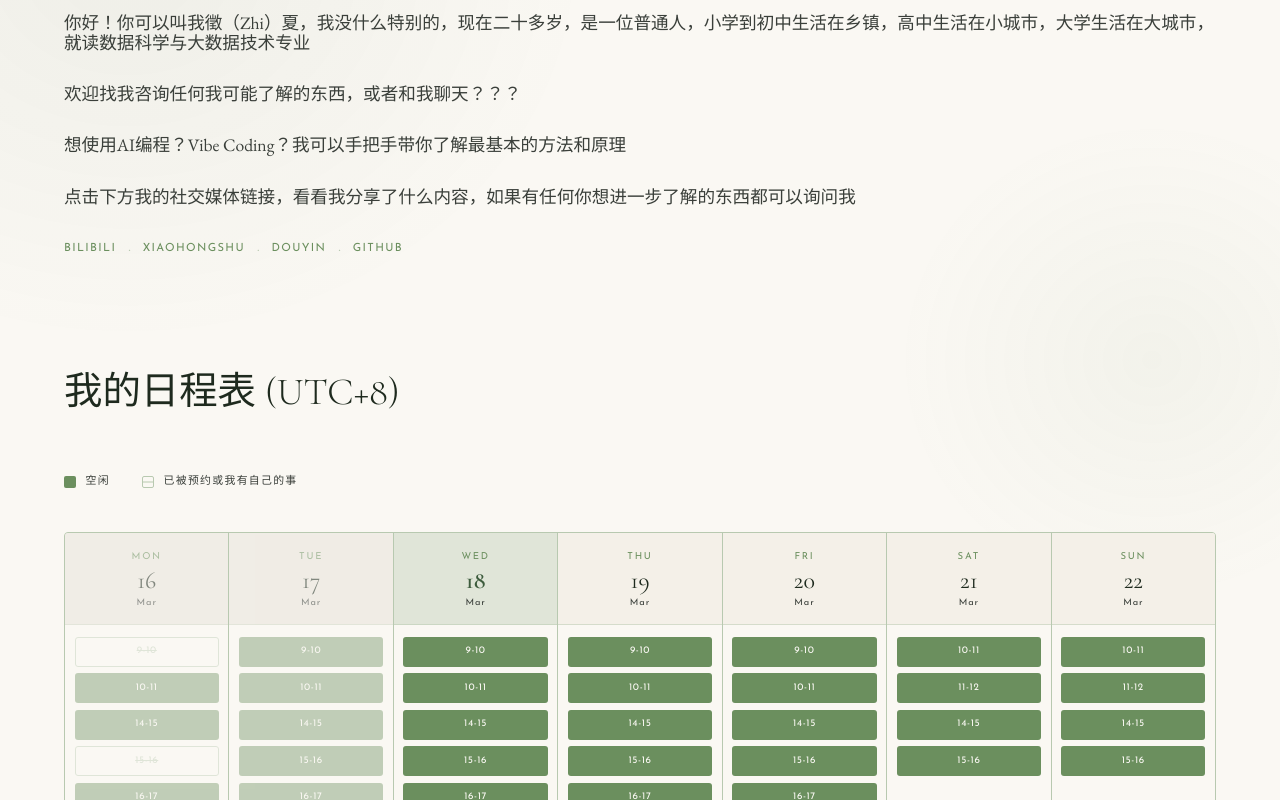
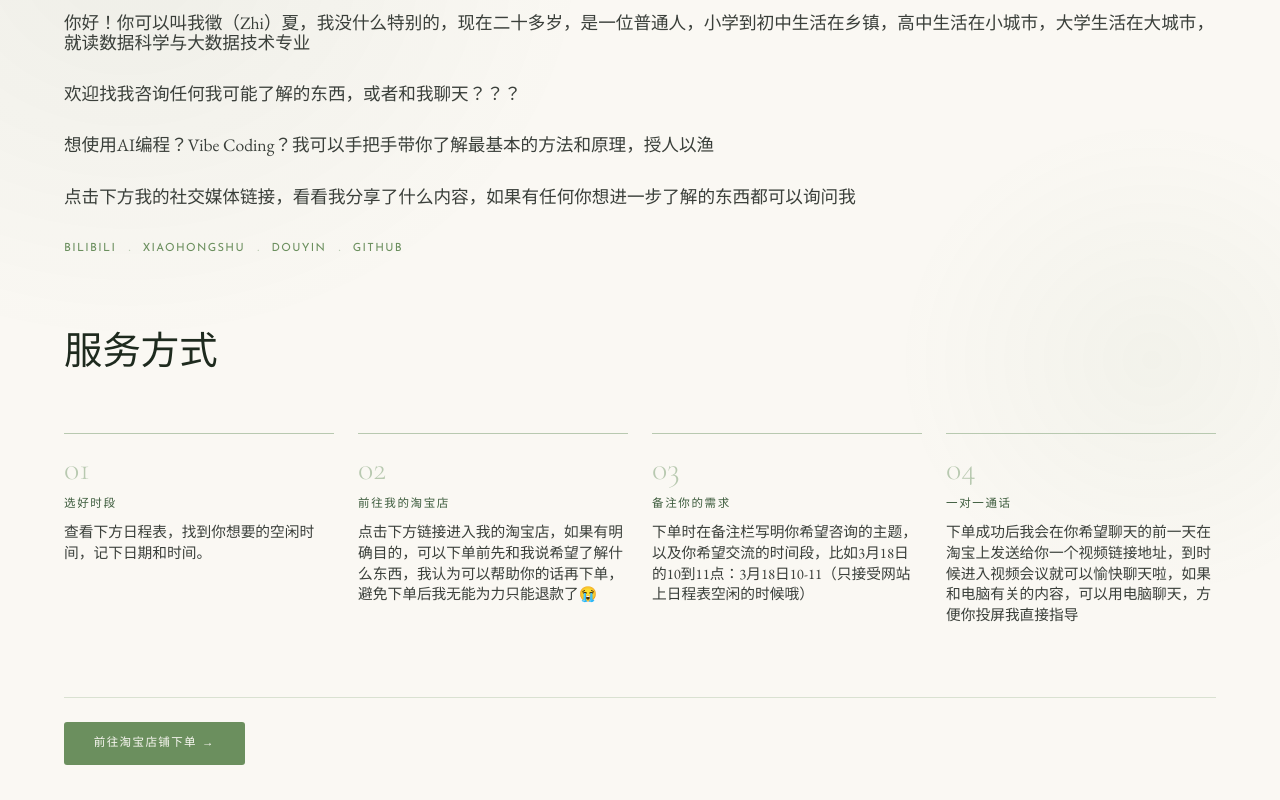
Before and after one commit to anaouse/zhixia_cabin_frontend, a React app: page / in a window 1280 px wide. Shown: the part 200-1000 px from the top of the page. Built offline with nearby package versions, Linux system fonts and the light colour scheme; the HTML template or start-up script is replaced by a standard one.

Commit message:
加入了服务方式

```diff
--- a/src/pages/HomePage.jsx
+++ b/src/pages/HomePage.jsx
@@ -1,5 +1,30 @@
 import { useEffect, useState } from 'react'
 import '@/styles/HomePage.css'
+
+
+// Service steps data
+const SERVICE_STEPS = [
+  {
+    num: '01',
+    title: '选好时段',
+    desc: '查看下方日程表，找到你想要的空闲时间，记下日期和时间。',
+  },
+  {
+    num: '02',
+    title: '前往我的淘宝店',
+    desc: '点击下方链接进入我的淘宝店，如果有明确目的，可以下单前先和我说希望了解什么东西，我认为可以帮助你的话再下单，避免下单后我无能为力只能退款了😭',
+  },
+  {
+    num: '03',
+    title: '备注你的需求',
+    desc: '下单时在备注栏写明你希望咨询的主题，以及你希望交流的时间段，比如3月18日的10到11点：3月18日10-11（只接受网站上日程表空闲的时候哦）'
+  },
+  {
+    num: '04',
+    title: '一对一通话',
+    desc: '下单成功后我会在你希望聊天的前一天在淘宝上发送给你一个视频链接地址，到时候进入视频会议就可以愉快聊天啦，如果和电脑有关的内容，可以用电脑聊天，方便你投屏我直接指导',
+  },
+]
 
 // Helpers
 function formatMonthDay(dateStr) {
@@ -78,7 +103,7 @@ export default function HomePage() {
           欢迎找我咨询任何我可能了解的东西，或者和我聊天？？？
         </p>
         <p className="intro-body">
-          想使用AI编程？Vibe Coding？我可以手把手带你了解最基本的方法和原理
+          想使用AI编程？Vibe Coding？我可以手把手带你了解最基本的方法和原理，授人以渔
         </p>
         <p className="intro-body">
           点击下方我的社交媒体链接，看看我分享了什么内容，如果有任何你想进一步了解的东西都可以询问我
@@ -91,6 +116,43 @@ export default function HomePage() {
           <a href="https://v.douyin.com/lEqayVJDMRY/ 1@0.com" className="social-link" target="_blank" rel="noopener noreferrer">DOUYIN</a>
           <span className="social-sep">·</span>
           <a href="https://github.com/anaouse" className="social-link" target="_blank" rel="noopener noreferrer">GitHub</a>
+        </div>
+      </section>
+
+      {/* ── Service Section ── */}
+      <section className="section schedule-section hero-right">
+        <div className="schedule-header">
+          <h2 className="schedule-title">
+            服务方式
+          </h2>
+        </div>
+
+        <div style={{ display: 'grid', gridTemplateColumns: 'repeat(auto-fit, minmax(200px, 1fr))', gap: '1.5rem', marginBottom: '2.5rem' }}>
+          {SERVICE_STEPS.map(step => (
+            <div key={step.num} style={{ borderTop: '1px solid var(--pale-sage)', paddingTop: '1.2rem' }}>
+              <div style={{ fontFamily: 'var(--font-display)', fontSize: '2rem', fontWeight: 300, color: 'var(--pale-sage)', lineHeight: 1, marginBottom: '0.6rem' }}>
+                {step.num}
+              </div>
+              <div style={{ fontFamily: 'var(--font-label)', fontSize: '0.72rem', letterSpacing: '0.14em', textTransform: 'uppercase', color: 'var(--moss-mid)', marginBottom: '0.5rem' }}>
+                {step.title}
+              </div>
+              <p className="intro-body" style={{ fontSize: '0.92rem', lineHeight: 1.4 }}>
+                {step.desc}
+              </p>
+            </div>
+          ))}
+        </div>
+
+        <div style={{ display: 'flex', alignItems: 'center', gap: '2rem', flexWrap: 'wrap', paddingTop: '1.5rem', borderTop: '1px solid rgba(184,201,176,0.5)' }}>
+          <a
+            href="https://shop.taobao.com"
+            target="_blank"
+            rel="noopener noreferrer"
+            className="slot free"
+            style={{ display: 'inline-block', padding: '0.65rem 1.8rem', fontSize: '0.72rem', letterSpacing: '0.12em', cursor: 'pointer', textDecoration: 'none', borderRadius: '3px', whiteSpace: 'nowrap' }}
+          >
+            前往淘宝店铺下单 →
+          </a>
         </div>
       </section>
 
--- a/src/styles/HomePage.css
+++ b/src/styles/HomePage.css
@@ -208,8 +208,8 @@ body {
    SCHEDULE SECTION
    ============================================================ */
 .schedule-section {
-  padding-top: 80px;
-  padding-bottom: 120px;
+  padding-top: 40px;
+  padding-bottom: 80px;
 }
 
 .schedule-header {
```
